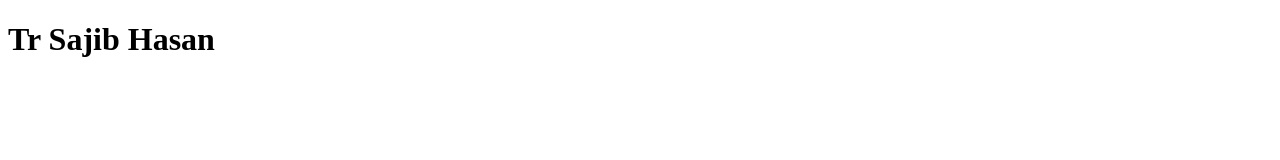
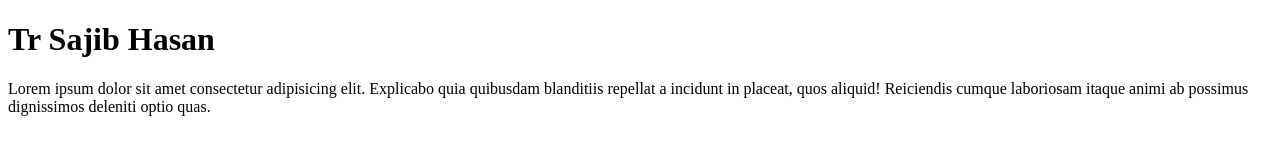
Before and after one commit to sohag30/first-project, a plain HTML site: page index.html in a window 1280 px wide. Drawn offline with Linux system fonts and the light colour scheme.

Commit message:
ptag-added

```diff
--- a/index.html
+++ b/index.html
@@ -7,5 +7,6 @@
 </head>
 <body>
     <h1>Tr Sajib Hasan</h1>
+    <p>Lorem ipsum dolor sit amet consectetur adipisicing elit. Explicabo quia quibusdam blanditiis repellat a incidunt in placeat, quos aliquid! Reiciendis cumque laboriosam itaque animi ab possimus dignissimos deleniti optio quas.</p>
 </body>
 </html>
```
